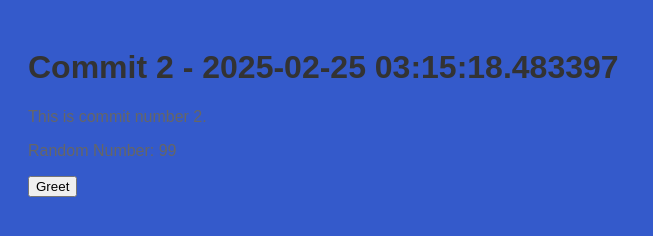
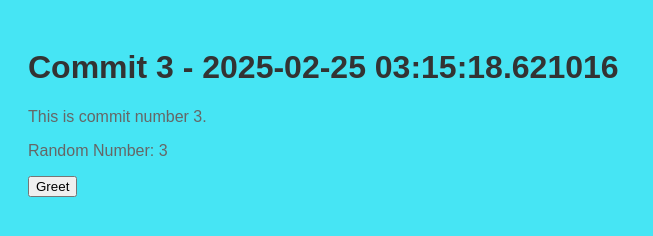
Before and after one commit to legbald0d/myrep-repo-20250225031512, a plain HTML site: page index.html in a window 1280 px wide. Shown: the whole page, without its empty margins (0-653 px from the left). Drawn offline with Linux system fonts and the light colour scheme.

Commit message:
📝 Commit 3 with HTML, CSS, and JS

```diff
--- a/index.html
+++ b/index.html
@@ -2,13 +2,13 @@
     <!DOCTYPE html>
     <html>
     <head>
-        <title>Commit 2 - 2025-02-25 03:15:18.483397</title>
+        <title>Commit 3 - 2025-02-25 03:15:18.621016</title>
         <link rel="stylesheet" href="style.css">
     </head>
     <body>
-        <h1>Commit 2 - 2025-02-25 03:15:18.483397</h1>
-        <p>This is commit number 2.</p>
-        <p>Random Number: 99</p>
+        <h1>Commit 3 - 2025-02-25 03:15:18.621016</h1>
+        <p>This is commit number 3.</p>
+        <p>Random Number: 3</p>
         <button onclick="greet()">Greet</button>
         <script src="script.js"></script>
     </body>
--- a/script.js
+++ b/script.js
@@ -2,4 +2,4 @@
     function greet() {
         alert('Hello from commit ' + commitNumber + '!');
     }
-    var commitNumber = 2;
+    var commitNumber = 3;
--- a/style.css
+++ b/style.css
@@ -1,7 +1,7 @@
 
     body {
         font-family: Arial, sans-serif;
-        background-color: #345acb;
+        background-color: #46e5f4;
         padding: 20px;
     }
     h1 {
```
